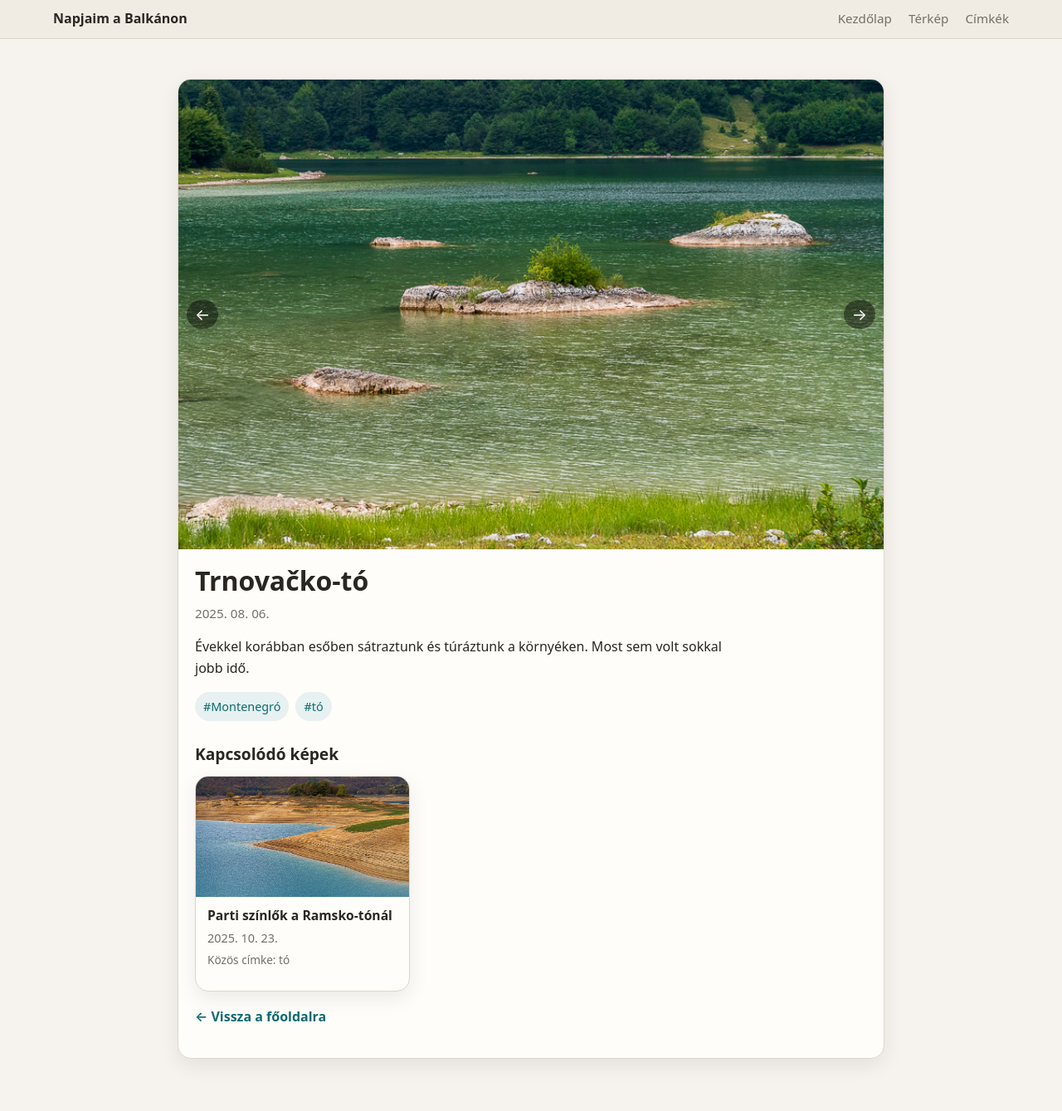
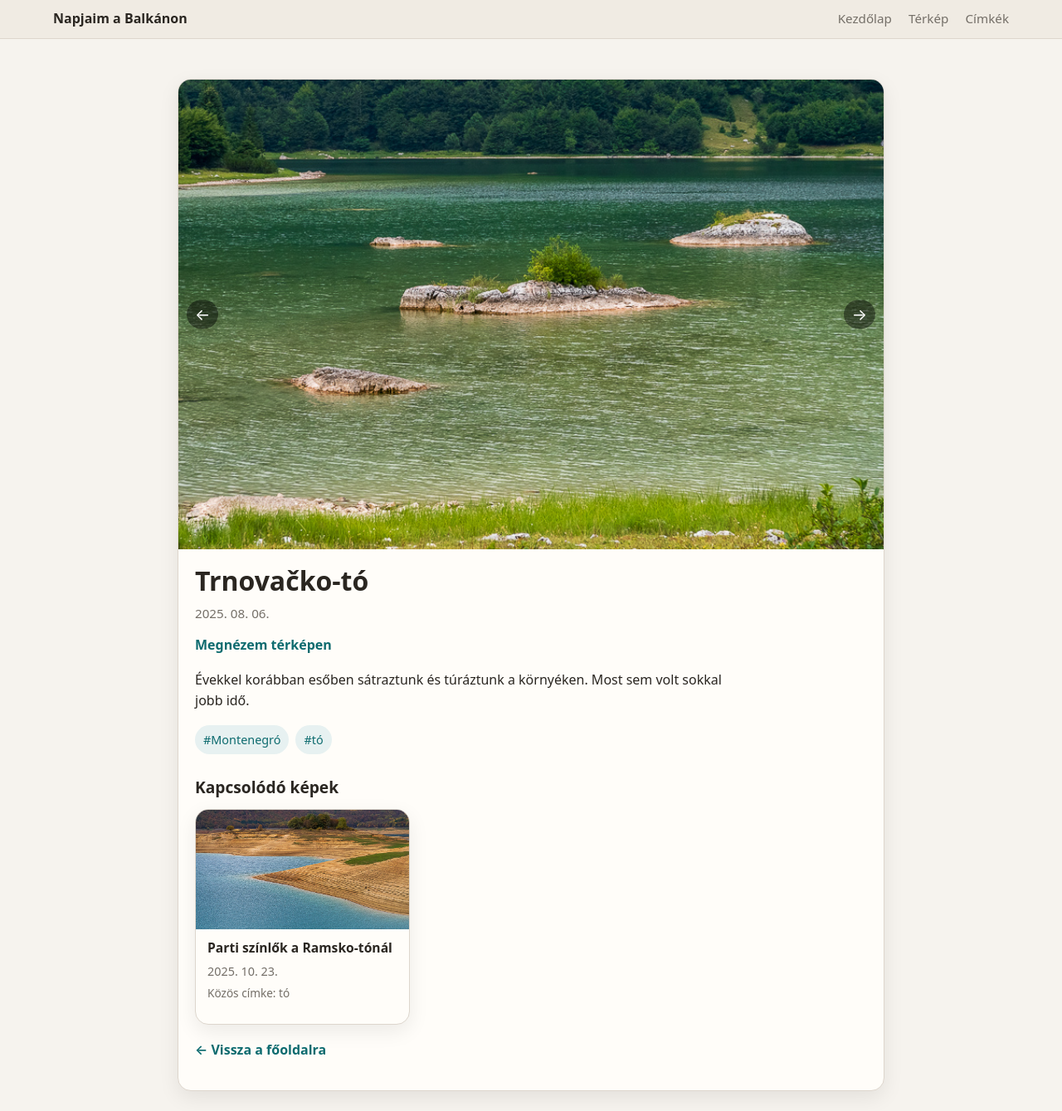
Before and after one commit to havassy/fotoblog, a Jekyll site: the page built from _posts/2025-08-06-trnovacko_to.md, in a window 1280 px wide. Shown: the whole page at 83% size. Built offline with Jekyll 4.4.1, drawn with Linux system fonts in a browser that asks for light colours; before the commit the page ends 1300 px from its top, so only the background shows below that.

Commit message:
Update post.html

```diff
--- a/_layouts/post.html
+++ b/_layouts/post.html
@@ -156,6 +156,20 @@
       list-style:none;
       color:var(--muted);
       font-size:0.95rem;
+    }
+
+    .map-link{
+      margin:0 0 16px;
+    }
+
+    .map-link a{
+      color:var(--accent);
+      text-decoration:none;
+      font-weight:600;
+    }
+
+    .map-link a:hover{
+      text-decoration:underline;
     }
 
     .content p{
@@ -403,6 +417,14 @@
           <li>{{ page.date | date: "%Y. %m. %d." }}</li>
         </ul>
 
+        {% if page.lat and page.lon %}
+          <p class="map-link">
+            <a href="{{ '/map/' | relative_url }}?focus={{ page.url | relative_url | url_encode }}">
+              Megnézem térképen
+            </a>
+          </p>
+        {% endif %}
+
         {{ content }}
 
     {% if page.tags and page.tags.size > 0 %}
```
